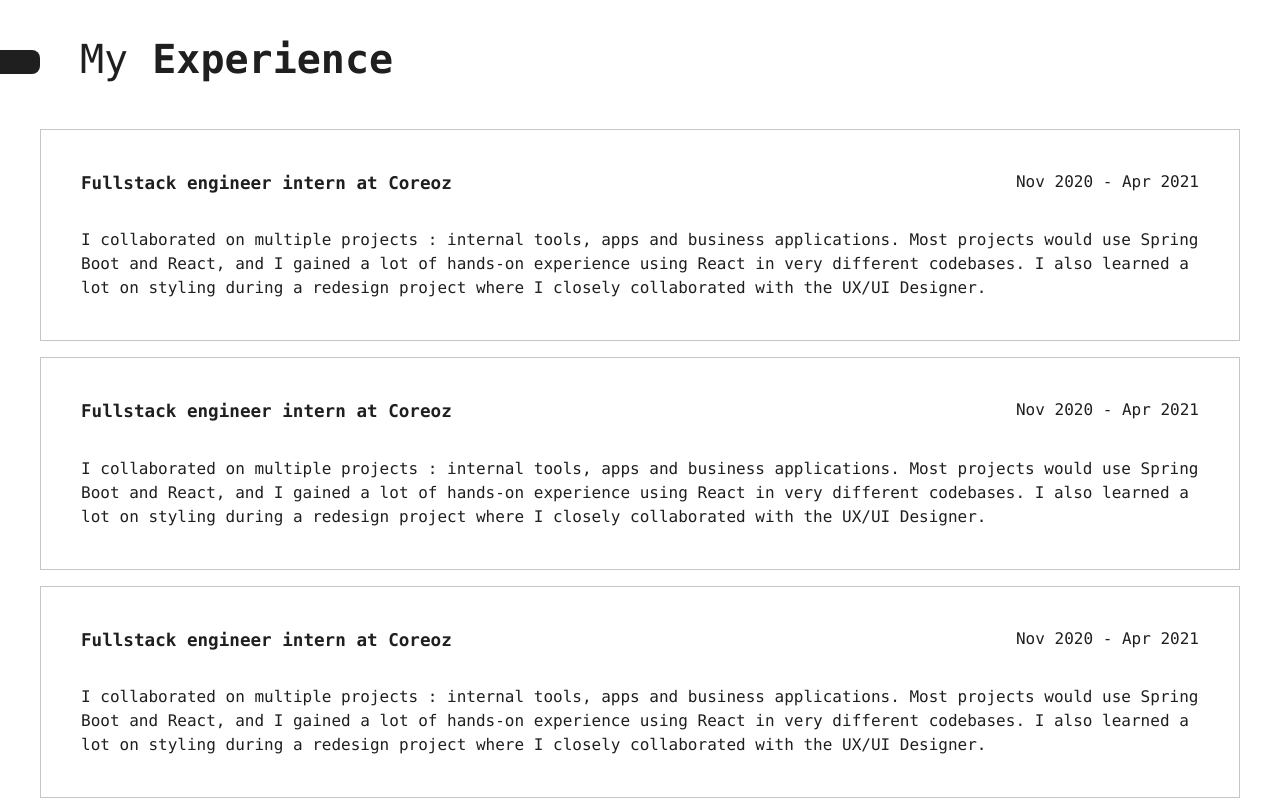
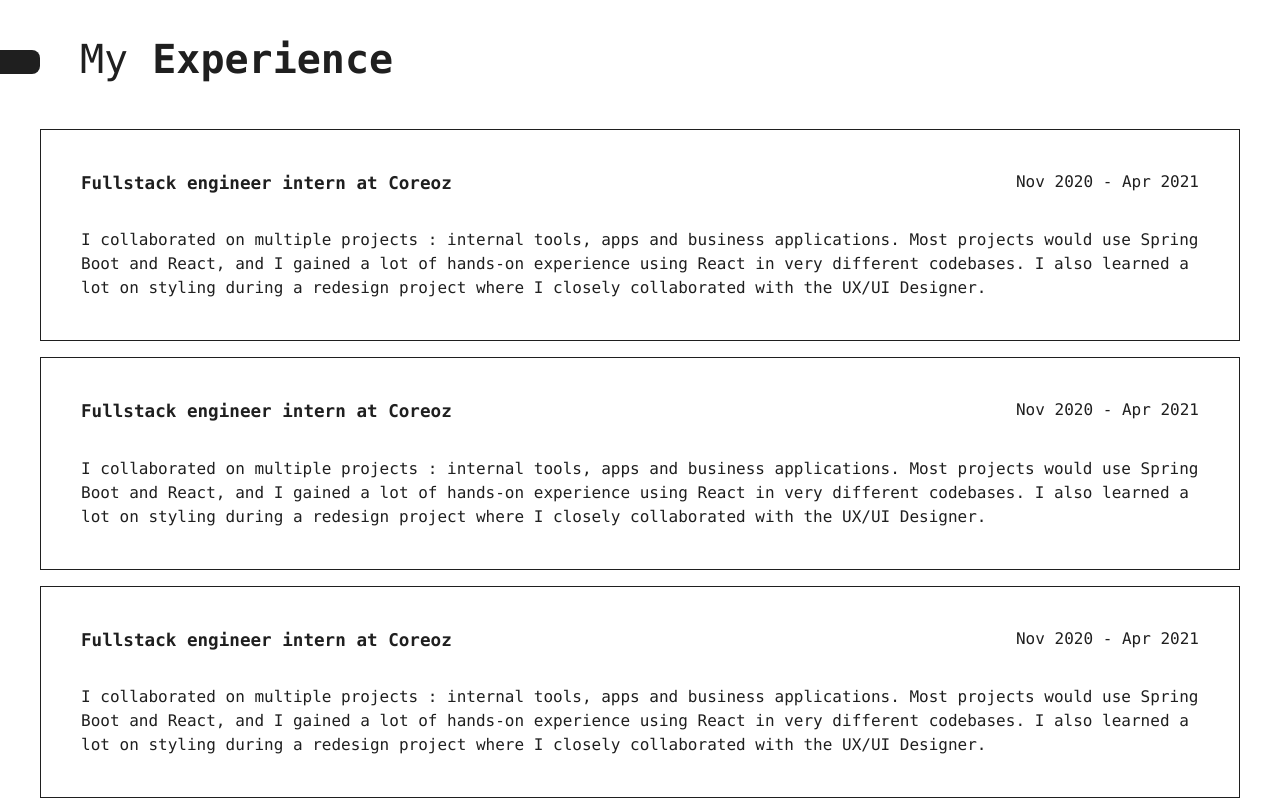
Before and after one commit to GDami/portfolio, a React (Vite) app: page / in a window 1280 px wide. Shown: the part 1820-2620 px from the top of the page. Built offline with nearby package versions, Linux system fonts and the light colour scheme; some icons are missing.

Commit message:
new hover style for experience items

```diff
--- a/src/experiences/Experience.css
+++ b/src/experiences/Experience.css
@@ -1,17 +1,17 @@
 .experience {
     padding: var(--spacing-large);
-    border: solid 1px var(--color-easy);
+    border: solid 1px var(--color-strong-light);
 
     display: flex;
     flex-direction: column;
     gap: calc(2 * var(--spacing-common));
 
 
-    transition: border-color var(--transition-time);
+    transition: box-shadow var(--transition-time) ease;
 }
 
 .experience:hover {
-    border-color: var(--color-strong-light);
+    box-shadow: -10px 10px;
 }
 
 .experience-header {
@@ -32,7 +32,7 @@
     content: "";
     position: absolute;
     bottom: 0;
-    height: 0.5px;
+    height: 1.2px;
     background-color: var(--color-strong-light);
     width: 0;
     right: 0;
```
